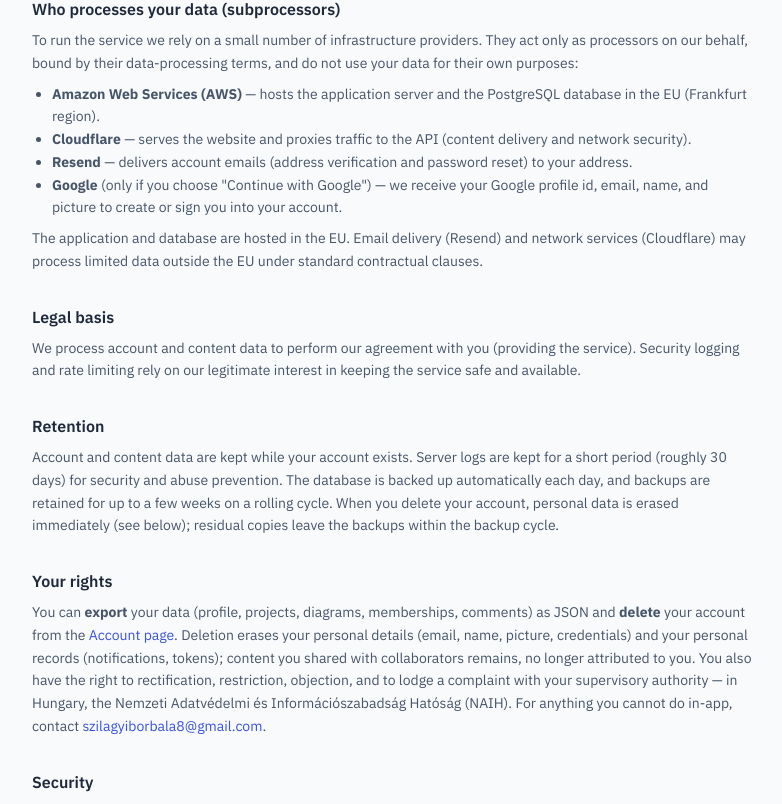
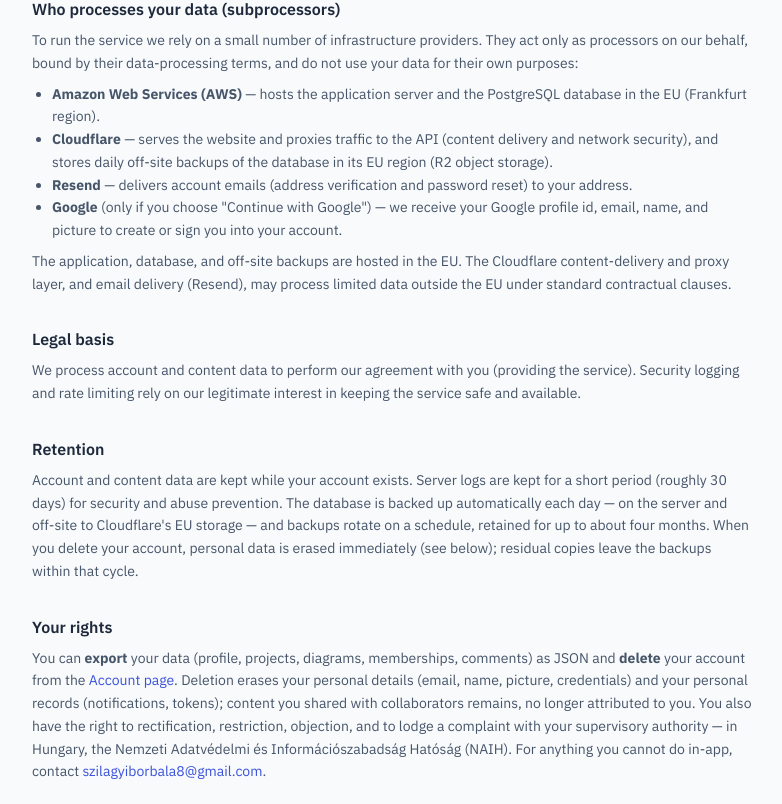
Before and after one commit to szilagyib/RAMSey, a React (Vite) app in the folder packages/frontend/: page /privacy in a window 1280 px wide. Shown: the part 756-1560 px from the top of the page, without its empty margins (248-1030 px from the left). Built offline with nearby package versions, Linux system fonts and the light colour scheme; no server answers.

Commit message:
docs(privacy): disclose Cloudflare R2 EU backups, correct retention

```diff
--- a/packages/frontend/src/pages/PrivacyPage.tsx
+++ b/packages/frontend/src/pages/PrivacyPage.tsx
@@ -34,7 +34,7 @@ export function PrivacyPage() {
 
       <main className="mx-auto max-w-3xl px-6 py-8">
         <p className="mb-8 text-xs text-surface-500">
-          Last updated: 17 July 2026. RAMSey (&quot;the service&quot;) is a free, independent
+          Last updated: 18 July 2026. RAMSey (&quot;the service&quot;) is a free, independent
           project maintained by a solo developer based in Hungary. It stores your data only to run
           your account, projects, and teams — nothing else. For any privacy question or request,
           contact{' '}
@@ -98,7 +98,8 @@ export function PrivacyPage() {
             </li>
             <li>
               <strong>Cloudflare</strong> — serves the website and proxies traffic to the API
-              (content delivery and network security).
+              (content delivery and network security), and stores daily off-site backups of the
+              database in its EU region (R2 object storage).
             </li>
             <li>
               <strong>Resend</strong> — delivers account emails (address verification and password
@@ -111,9 +112,9 @@ export function PrivacyPage() {
             </li>
           </ul>
           <p>
-            The application and database are hosted in the EU. Email delivery (Resend) and network
-            services (Cloudflare) may process limited data outside the EU under standard contractual
-            clauses.
+            The application, database, and off-site backups are hosted in the EU. The Cloudflare
+            content-delivery and proxy layer, and email delivery (Resend), may process limited data
+            outside the EU under standard contractual clauses.
           </p>
         </Section>
 
@@ -129,9 +130,10 @@ export function PrivacyPage() {
           <p>
             Account and content data are kept while your account exists. Server logs are kept for a
             short period (roughly 30 days) for security and abuse prevention. The database is backed
-            up automatically each day, and backups are retained for up to a few weeks on a rolling
-            cycle. When you delete your account, personal data is erased immediately (see below);
-            residual copies leave the backups within the backup cycle.
+            up automatically each day — on the server and off-site to Cloudflare&apos;s EU storage —
+            and backups rotate on a schedule, retained for up to about four months. When you delete
+            your account, personal data is erased immediately (see below); residual copies leave the
+            backups within that cycle.
           </p>
         </Section>
 
```
